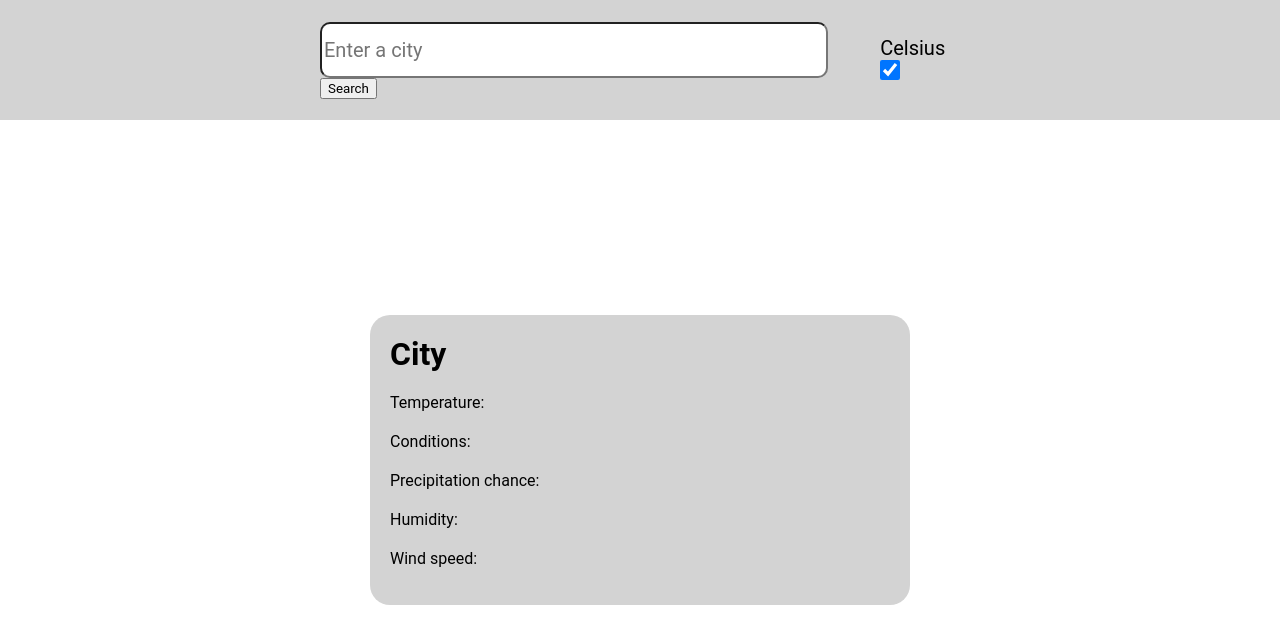
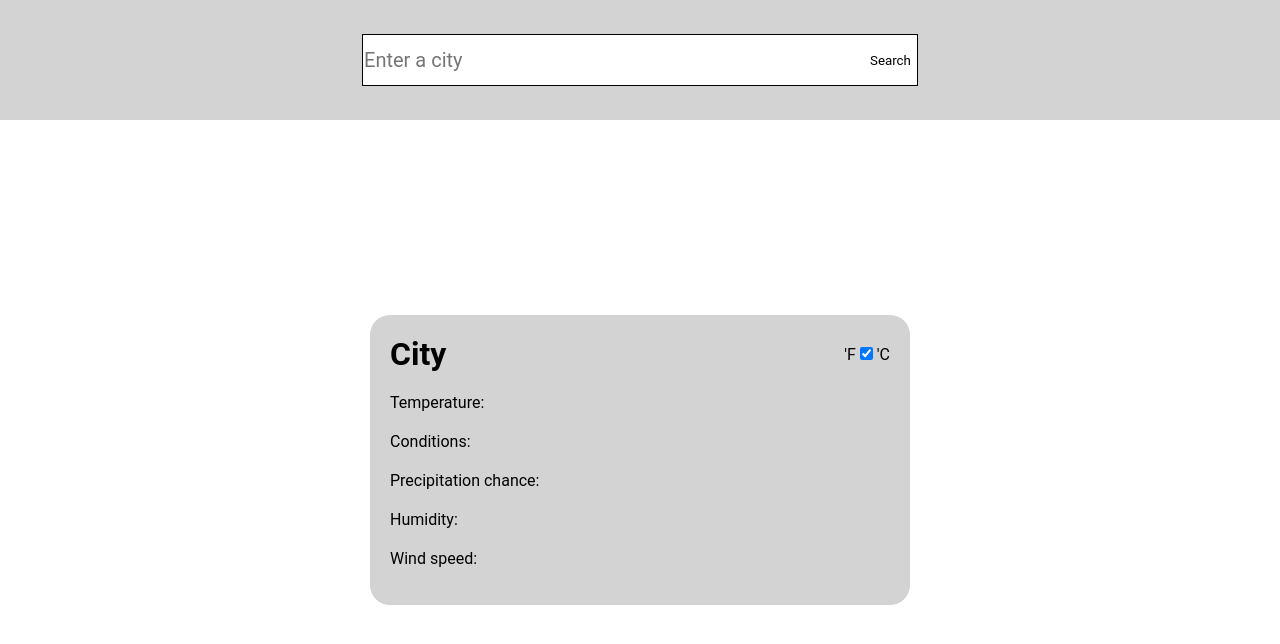
Before and after one commit to JessePullen/weather-app, a website built with webpack: page src/index.html in a window 1280 px wide. Built offline with nearby package versions, Linux system fonts and the light colour scheme.

Commit message:
Move temperature unit controls to information panel and adjust search bar styling

```diff
--- a/src/displayWeatherInfo.js
+++ b/src/displayWeatherInfo.js
@@ -6,7 +6,7 @@ function displayWeatherInfo(data) {
 	weatherInfoElements[2].textContent = `Conditions: ${data.conditions}`;
 	weatherInfoElements[3].textContent = `Precipitation chance: ${data.precipitatonChance}`;
 	weatherInfoElements[4].textContent = `Humidity: ${data.humidity}`;
-	weatherInfoElements[5].textContent = `Wind speed: ${data.windSpeed}`;
+	weatherInfoElements[5].textContent = `Wind speed: ${data.windSpeed} km/h`;
 }
 
 export { displayWeatherInfo };
--- a/src/getWeatherInfo.js
+++ b/src/getWeatherInfo.js
@@ -38,10 +38,15 @@ function sortWeatherInfo(data) {
 		conditions: data.currentConditions.conditions,
 		precipitatonChance: data.currentConditions.precipprob,
 		humidity: data.currentConditions.humidity,
-		windSpeed: data.currentConditions.windspeed,
+		windSpeed: convertMilesToKilometres(data.currentConditions.windspeed),
 		weatherIcon: data.currentConditions.icon,
 	};
 	return sortedData;
 }
 
+// Converts number from miles to kilometres capped at 2 decimal places
+function convertMilesToKilometres(number) {
+	return (number * 1.609344).toFixed(2);
+}
+
 export { getWeatherInfo };
--- a/src/index.html
+++ b/src/index.html
@@ -12,15 +12,18 @@
                 <input class="search-input" type="text" placeholder="Enter a city">
                 <button class="search-button">Search</button>
             </div>
-            <div class="temperature">
-                <label for="temperature-units">Celsius</label>
-                <input name="temperature-units" type="checkbox" checked>
-            </div>
         </form>
     </div>
     <div class="content">
         <div class="information">
-            <p class="city-title weather-info">City</p>
+            <div class="information-header">
+                <h1 class="city-title weather-info">City</h1>
+                <div class="temperature-controls">
+                    <label for="temperature-units">'F</label>
+                    <input name="temperature-units" type="checkbox" checked>
+                    <label for="temprature-units">'C</label>
+                </div>
+            </div>
             <p class='weather-info'>Temperature:</p>
             <p class='weather-info'>Conditions:</p>
             <p class='weather-info'>Precipitation chance:</p>
--- a/src/style.css
+++ b/src/style.css
@@ -10,12 +10,6 @@
 	height: 15vh;
 	display: flex;
 	justify-content: center;
-}
-
-form {
-	width: 50vw;
-	display: flex;
-	gap: 50px;
 	align-items: center;
 }
 
@@ -23,16 +17,20 @@ input[type='text'] {
 	width: 500px;
 	height: 50px;
 	font-size: 20px;
-	border-radius: 10px;
+	vertical-align: middle;
+	border: solid black 1px;
+	padding: 0px;
+	padding-left: 1px;
 }
 
-label[for='temperature-units'] {
-	font-size: 20px;
-}
-
-input[type='checkbox'] {
-	height: 20px;
-	width: 20px;
+.search-button {
+	min-height: 51.6px;
+	margin-left: -5px;
+	position: relative;
+	top: 0.5px;
+	background-color: white;
+	border: solid black 1px;
+	border-left: none;
 }
 
 /* Content */
@@ -55,7 +53,8 @@ input[type='checkbox'] {
 	border-radius: 20px;
 }
 
-.city-title {
-	font-weight: bold;
-	font-size: 32px;
+.information-header {
+	display: flex;
+	align-items: center;
+	justify-content: space-between;
 }
```
